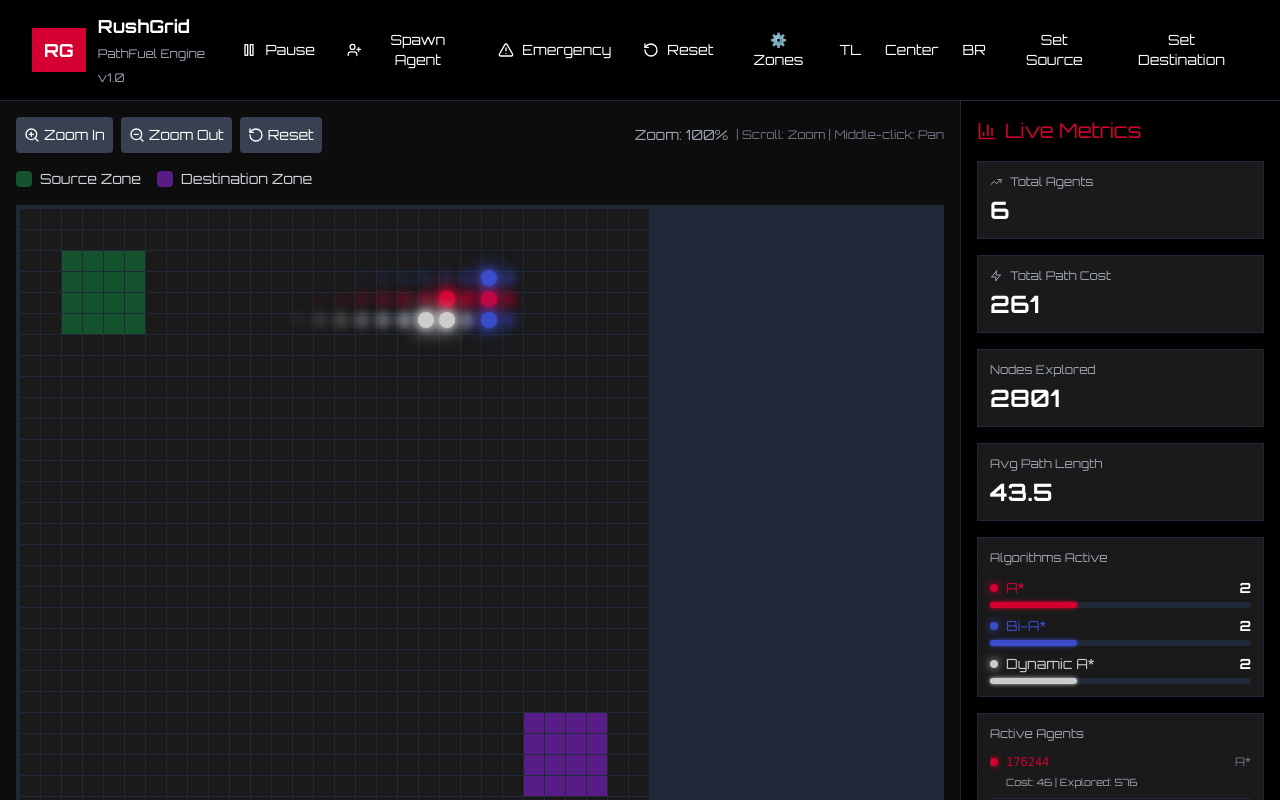
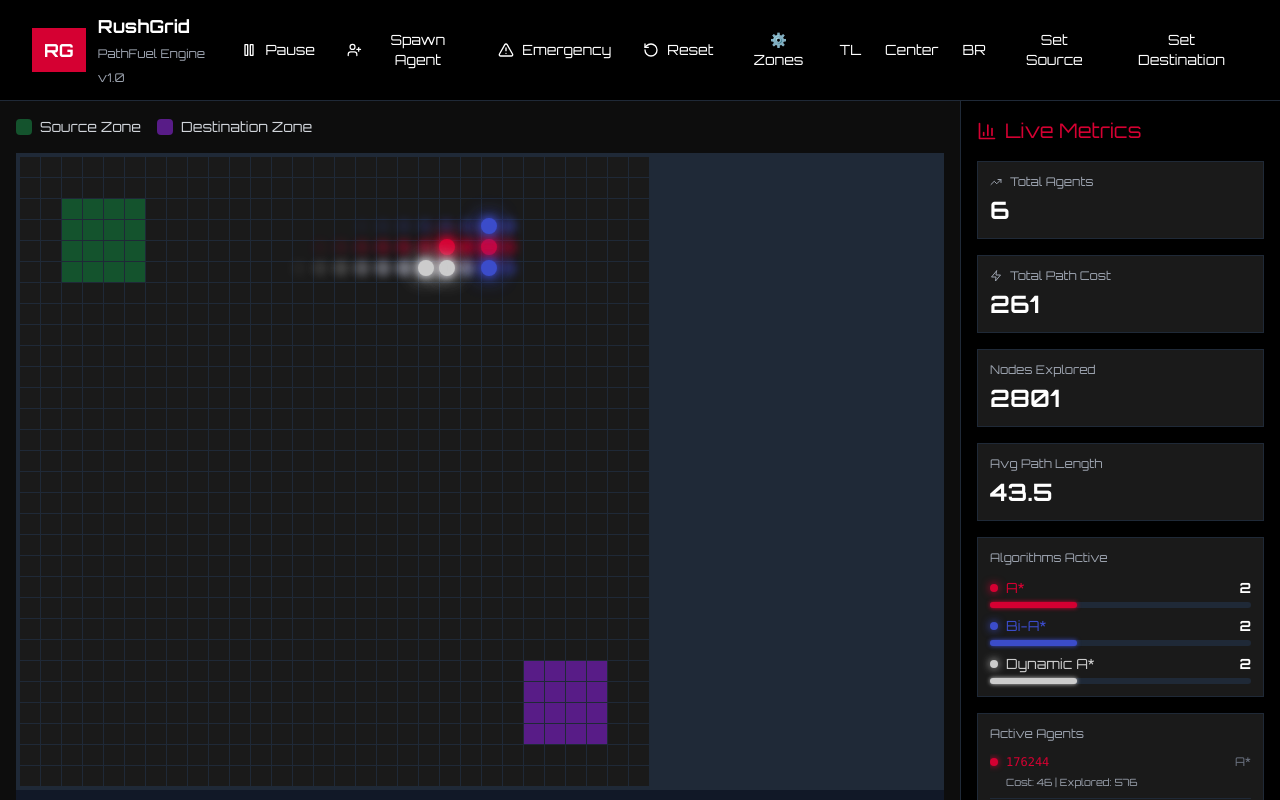
Before and after one commit to Lalitya31/RushGrid, a React (Vite) app: page /#/simulation in a window 1280 px wide. Shown: the top 800 px of the page. Built offline with nearby package versions, Linux system fonts and the light colour scheme.

Commit message:
Added zoom and pan controls to GridCanvas

```diff
--- a/src/components/GridCanvas.tsx
+++ b/src/components/GridCanvas.tsx
@@ -1,7 +1,7 @@
 import { motion } from 'framer-motion';
 import { Agent } from '../types/agent';
 import { useState, useEffect, useRef } from 'react';
-import { ZoomIn, ZoomOut, RotateCcw } from 'lucide-react';
+// removed grid zoom/pan controls per user request
 
 interface Zone {
   x: { min: number; max: number };
@@ -23,10 +23,6 @@ interface GridCanvasProps {
 export default function GridCanvas({ gridSize, obstacles, setObstacles, agents, sourceZone, destinationZone, selectMode = 'none', onSelectCell }: GridCanvasProps) {
   const [agentTrails, setAgentTrails] = useState<Map<string, Array<{ x: number; y: number }>>>(new Map());
   const [hovered, setHovered] = useState<{ x: number; y: number } | null>(null);
-  const [zoom, setZoom] = useState(1);
-  const [pan, setPan] = useState({ x: 0, y: 0 });
-  const [isPanning, setIsPanning] = useState(false);
-  const [panStart, setPanStart] = useState({ x: 0, y: 0 });
   const gridContainerRef = useRef<HTMLDivElement>(null);
   const cellSize = 20;
 
@@ -49,40 +45,7 @@ export default function GridCanvas({ gridSize, obstacles, setObstacles, agents,
     setAgentTrails(newTrails);
   }, [agents]);
 
-  // Handle zoom with mouse wheel
-  const handleWheel = (e: React.WheelEvent) => {
-    e.preventDefault();
-    const zoomFactor = e.deltaY < 0 ? 1.1 : 0.9;
-    setZoom((prev) => Math.min(Math.max(prev * zoomFactor, 0.5), 4));
-  };
-
-  // Handle panning
-  const handleMouseDown = (e: React.MouseEvent) => {
-    if (e.button === 2 || e.ctrlKey) { // Right click or Ctrl+left click for pan
-      setIsPanning(true);
-      setPanStart({ x: e.clientX - pan.x, y: e.clientY - pan.y });
-    }
-  };
-
-  const handleMouseMove = (e: React.MouseEvent) => {
-    if (isPanning) {
-      setPan({
-        x: e.clientX - panStart.x,
-        y: e.clientY - panStart.y,
-      });
-    }
-  };
-
-  const handleMouseUp = () => {
-    setIsPanning(false);
-  };
-
-  const handleZoomIn = () => setZoom((prev) => Math.min(prev * 1.2, 4));
-  const handleZoomOut = () => setZoom((prev) => Math.max(prev / 1.2, 0.5));
-  const handleResetView = () => {
-    setZoom(1);
-    setPan({ x: 0, y: 0 });
-  };
+  // grid interactivity is intentionally minimal: no canvas zoom/pan (reverted to previous behavior)
 
   const handleCellClick = (x: number, y: number, isRightClick: boolean) => {
     // If selection mode is active, use selection callback instead of toggling obstacles
@@ -105,32 +68,7 @@ export default function GridCanvas({ gridSize, obstacles, setObstacles, agents,
 
   return (
     <div className="flex-1 p-4 overflow-hidden bg-[#0d0d0d] flex flex-col">
-      {/* Zoom Controls */}
-      <div className="mb-4 flex gap-2 items-center">
-        <button
-          onClick={handleZoomIn}
-          className="p-2 bg-gray-700 hover:bg-gray-600 rounded text-white text-sm flex items-center gap-1 transition"
-          title="Zoom In (Scroll Up)"
-        >
-          <ZoomIn size={16} /> Zoom In
-        </button>
-        <button
-          onClick={handleZoomOut}
-          className="p-2 bg-gray-700 hover:bg-gray-600 rounded text-white text-sm flex items-center gap-1 transition"
-          title="Zoom Out (Scroll Down)"
-        >
-          <ZoomOut size={16} /> Zoom Out
-        </button>
-        <button
-          onClick={handleResetView}
-          className="p-2 bg-gray-700 hover:bg-gray-600 rounded text-white text-sm flex items-center gap-1 transition"
-          title="Reset View"
-        >
-          <RotateCcw size={16} /> Reset
-        </button>
-        <span className="text-gray-400 text-sm ml-auto">Zoom: {(zoom * 100).toFixed(0)}%</span>
-        <span className="text-gray-500 text-xs">| Scroll: Zoom | Middle-click: Pan</span>
-      </div>
+      {/* (zoom controls removed) */}
 
       {/* Legend */}
       <div className="mb-4 flex gap-4 text-sm">
@@ -148,11 +86,6 @@ export default function GridCanvas({ gridSize, obstacles, setObstacles, agents,
       <div
         ref={gridContainerRef}
         className="flex-1 overflow-auto bg-gray-900 rounded-lg relative"
-        onWheel={handleWheel}
-        onMouseDown={handleMouseDown}
-        onMouseMove={handleMouseMove}
-        onMouseUp={handleMouseUp}
-        onMouseLeave={handleMouseUp}
         onContextMenu={(e) => e.preventDefault()}
       >
         <div
@@ -160,12 +93,9 @@ export default function GridCanvas({ gridSize, obstacles, setObstacles, agents,
           style={{
             gridTemplateColumns: `repeat(${gridSize}, ${cellSize}px)`,
             gridTemplateRows: `repeat(${gridSize}, ${cellSize}px)`,
-            transform: `scale(${zoom}) translate(${pan.x / zoom}px, ${pan.y / zoom}px)`,
-            transformOrigin: '0 0',
-            transition: isPanning ? 'none' : 'transform 0.1s ease-out',
-            cursor: isPanning ? 'grabbing' : selectMode && selectMode !== 'none' ? 'crosshair' : 'default',
+            cursor: selectMode && selectMode !== 'none' ? 'crosshair' : 'default',
           }}
-      >
+        >
         {Array.from({ length: gridSize * gridSize }).map((_, idx) => {
           const x = idx % gridSize;
           const y = Math.floor(idx / gridSize);
```
